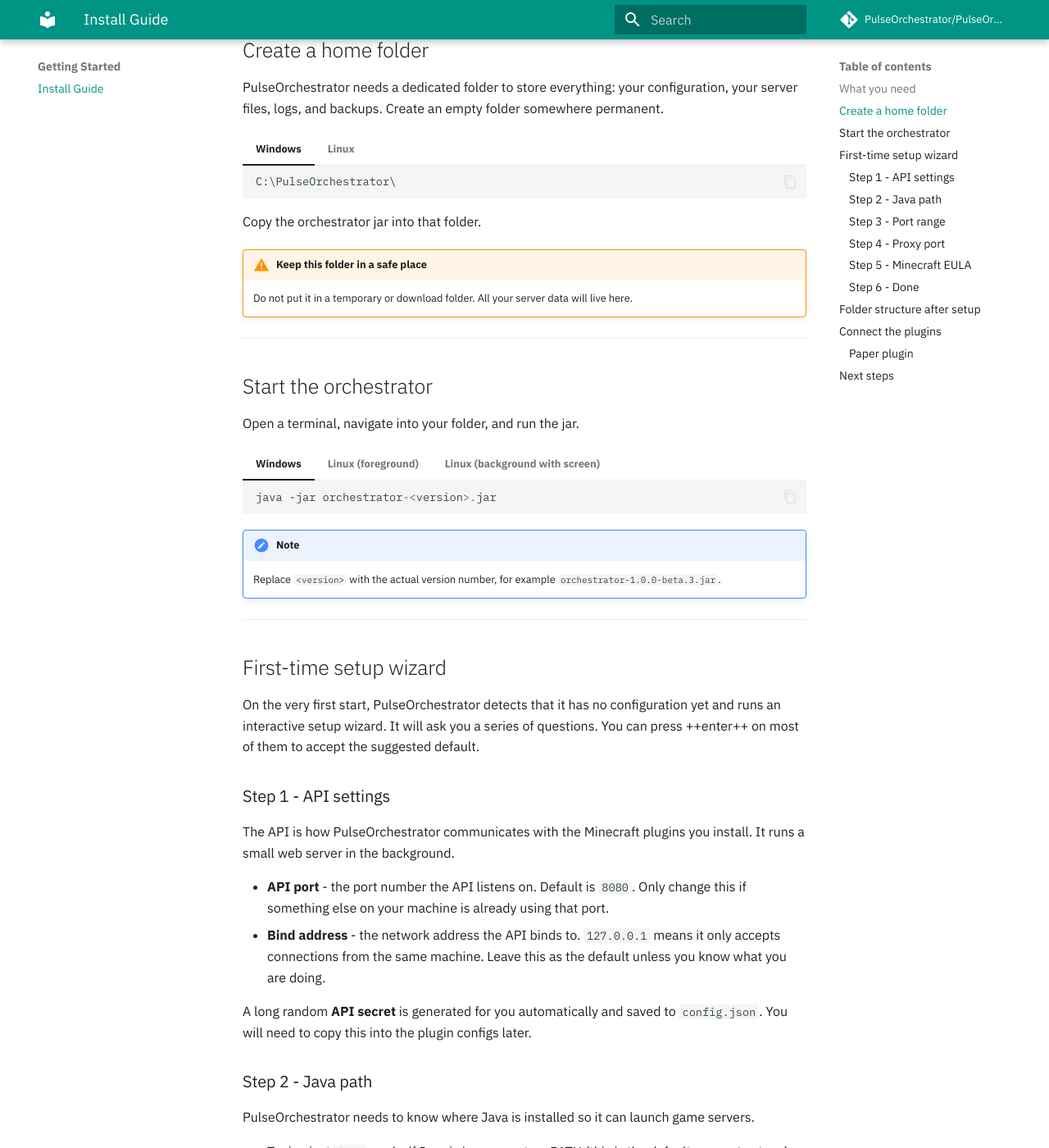
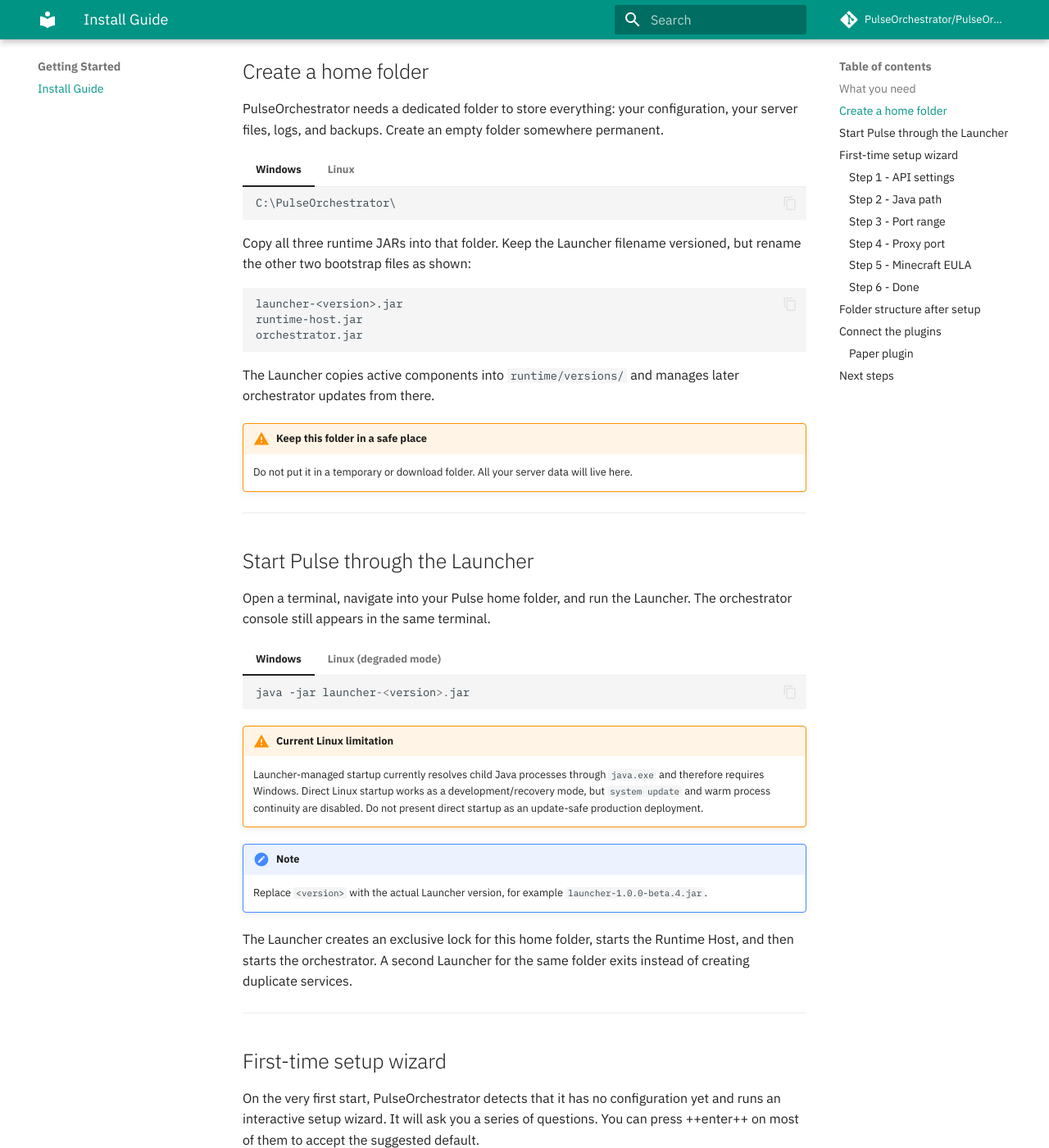
Before and after one commit to PulseOrchestrator/PulseOrchestrator, an MkDocs documentation site: the page built from docs/getting-started/install.md, in a window 1280 px wide and 1400 px high, scrolled down 821 px. Shown: the whole window at 82% size. Built offline with MkDocs 1.6.1 and Material for MkDocs 9.7.7, drawn with Linux system fonts in a browser that asks for light colours; comment, search, counter and statistics services are not loaded; the version menu is left out; some of the changed text lies outside the part shown.

Commit message:
updating docs to new launcher system

````diff
--- a/docs/getting-started/install.md
+++ b/docs/getting-started/install.md
@@ -11,7 +11,7 @@
 Before you start, make sure you have:
 
 - **Java 21** - the program that runs PulseOrchestrator and your game servers. You can check your version by opening a terminal and typing `java -version`. If you see `21` or higher you are good.
-- **The orchestrator jar** - the main PulseOrchestrator file, downloaded from the releases page.
+- **The Launcher, Runtime Host, and orchestrator jars** - the three production runtime files, downloaded from the same release.
 - **The Paper plugin jar** *(optional)* - only needed on backend Paper servers if you want the bridge API, PlaceholderAPI integration, or per-service metrics.
 
 !!! tip "Where to find the jars"
@@ -33,43 +33,42 @@
     /home/yourname/pulseorchestrator/
     ```
 
-Copy the orchestrator jar into that folder.
+Copy all three runtime JARs into that folder. Keep the Launcher filename versioned, but rename the other two bootstrap files as shown:
+
+```text
+launcher-<version>.jar
+runtime-host.jar
+orchestrator.jar
+```
+
+The Launcher copies active components into `runtime/versions/` and manages later orchestrator updates from there.
 
 !!! warning "Keep this folder in a safe place"
     Do not put it in a temporary or download folder. All your server data will live here.
 
 ---
 
-## Start the orchestrator
+## Start Pulse through the Launcher
 
-Open a terminal, navigate into your folder, and run the jar.
+Open a terminal, navigate into your Pulse home folder, and run the Launcher. The orchestrator console still appears in the same terminal.
 
 === "Windows"
     ```powershell
-    java -jar orchestrator-<version>.jar
+    java -jar launcher-<version>.jar
     ```
 
-=== "Linux (foreground)"
+=== "Linux (degraded mode)"
     ```bash
-    java -jar orchestrator-<version>.jar
+    java -jar orchestrator.jar
     ```
 
-=== "Linux (background with screen)"
-    `screen` keeps the program running after you close your SSH connection.
-
-    If you do not have screen installed: `sudo apt install screen`
-
-    ```bash
-    screen -S pulse
-    java -jar orchestrator-<version>.jar
-    ```
-
-    To leave the screen running in the background: press ++ctrl+a++ then ++d++.
-
-    To come back to it later: `screen -r pulse`
+!!! warning "Current Linux limitation"
+    Launcher-managed startup currently resolves child Java processes through `java.exe` and therefore requires Windows. Direct Linux startup works as a development/recovery mode, but `system update` and warm process continuity are disabled. Do not present direct startup as an update-safe production deployment.
 
 !!! note
-    Replace `<version>` with the actual version number, for example `orchestrator-1.0.0-beta.3.jar`.
+    Replace `<version>` with the actual Launcher version, for example `launcher-1.0.0-beta.4.jar`.
+
+The Launcher creates an exclusive lock for this home folder, starts the Runtime Host, and then starts the orchestrator. A second Launcher for the same folder exits instead of creating duplicate services.
 
 ---
 
@@ -136,10 +135,17 @@
   server-jars/         ← downloaded server JARs (auto-managed)
   proxy/               ← built-in Velocity proxy files
   logs/                ← orchestrator logs
+    runtime/              ← launcher-managed versions and local control state
+        current-release.json
+        versions/
+        control/
 ```
 
 !!! warning "Do not delete pulse.db"
     The `pulse.db` file is the database that tracks all your services. Deleting it means PulseOrchestrator forgets about all existing servers.
+
+!!! danger "Protect runtime/control"
+    The control folder contains local authentication tokens and update requests. Restrict the complete Pulse home folder to the operating-system account that runs Pulse, and never publish this folder in a support bundle without removing secrets.
 
 ---
 
@@ -178,4 +184,6 @@
 With the orchestrator running, the next step is to define your first **task** (a server blueprint) and create a server from it.
 
 - [Feature Guide](../guides/feature-guide.md) - learn about tasks, services, the proxy, and templates
+- [Runtime Architecture](../guides/runtime-architecture.md) - understand Launcher, Runtime Host, and orchestrator ownership
+- [Updating Pulse](../guides/updates.md) - configure and verify warm or maintenance updates
 - [Configuration Reference](../guides/configuration.md) - a full explanation of every setting in `config.json` and `tasks.json`
--- a/mkdocs.yml
+++ b/mkdocs.yml
@@ -60,6 +60,8 @@
       - Install Guide: getting-started/install.md
   - Guides:
       - Feature Guide: guides/feature-guide.md
+      - Runtime Architecture: guides/runtime-architecture.md
+      - Updating Pulse: guides/updates.md
       - Configuration Reference: guides/configuration.md
       - PlaceholderAPI Integration: guides/placeholderapi.md
   - Plugin Development:
````
Also changed, not shown: README.md (+2 -1 lines), docs/guides/configuration.md (+15 -2 lines), docs/guides/runtime-architecture.md (added, +112 -0 lines), docs/guides/updates.md (added, +131 -0 lines), docs/index.md (+14 -3 lines).
